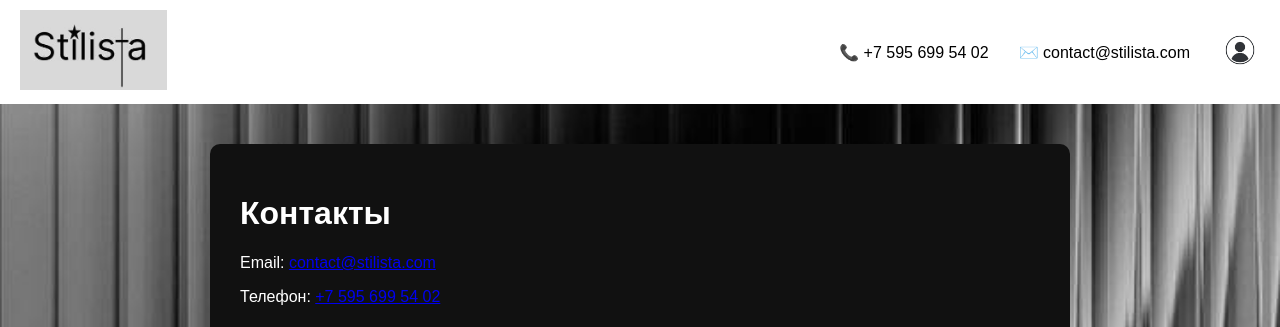
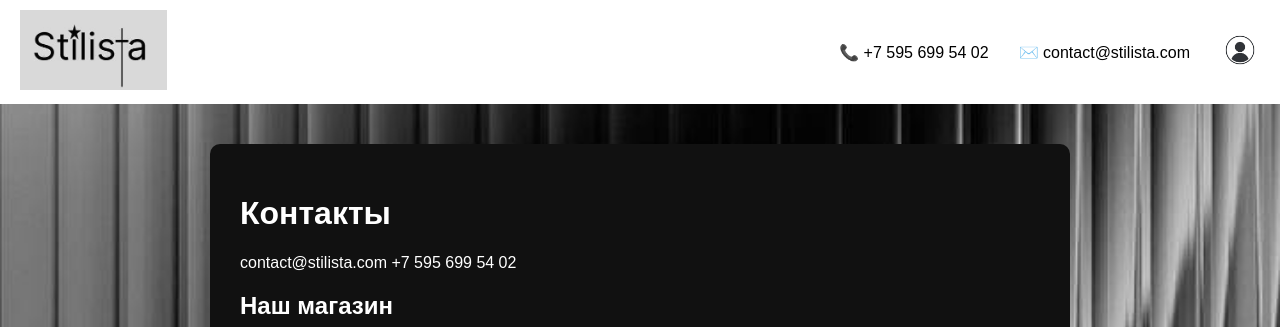
Before and after one commit to AylinK-A/Stilista, a Flask app: page /contact in a window 1280 px wide. Shown: the top 327 px of the page. Run offline with Flask 3, Linux system fonts and the light colour scheme.

Commit message:
Update contact.html

```diff
--- a/templates/contact.html
+++ b/templates/contact.html
@@ -1,8 +1,9 @@
 {% extends 'base.html' %}
 {% block content %}
     <h1>Контакты</h1>
-    <p>Email: <a href="mailto:contact@stilista.com">contact@stilista.com</a></p>
-    <p>Телефон: <a href="tel:+75956995402">+7 595 699 54 02</a></p>
+    <a href="mailto:contact@stilista.com" class="white-link">contact@stilista.com</a>
+    <a href="tel:+75956995402" class="white-link">+7 595 699 54 02</a>
+
 
     <h2>Наш магазин</h2>
     <div style="height: 400px; width: 100%; margin-bottom: 30px;">
```
